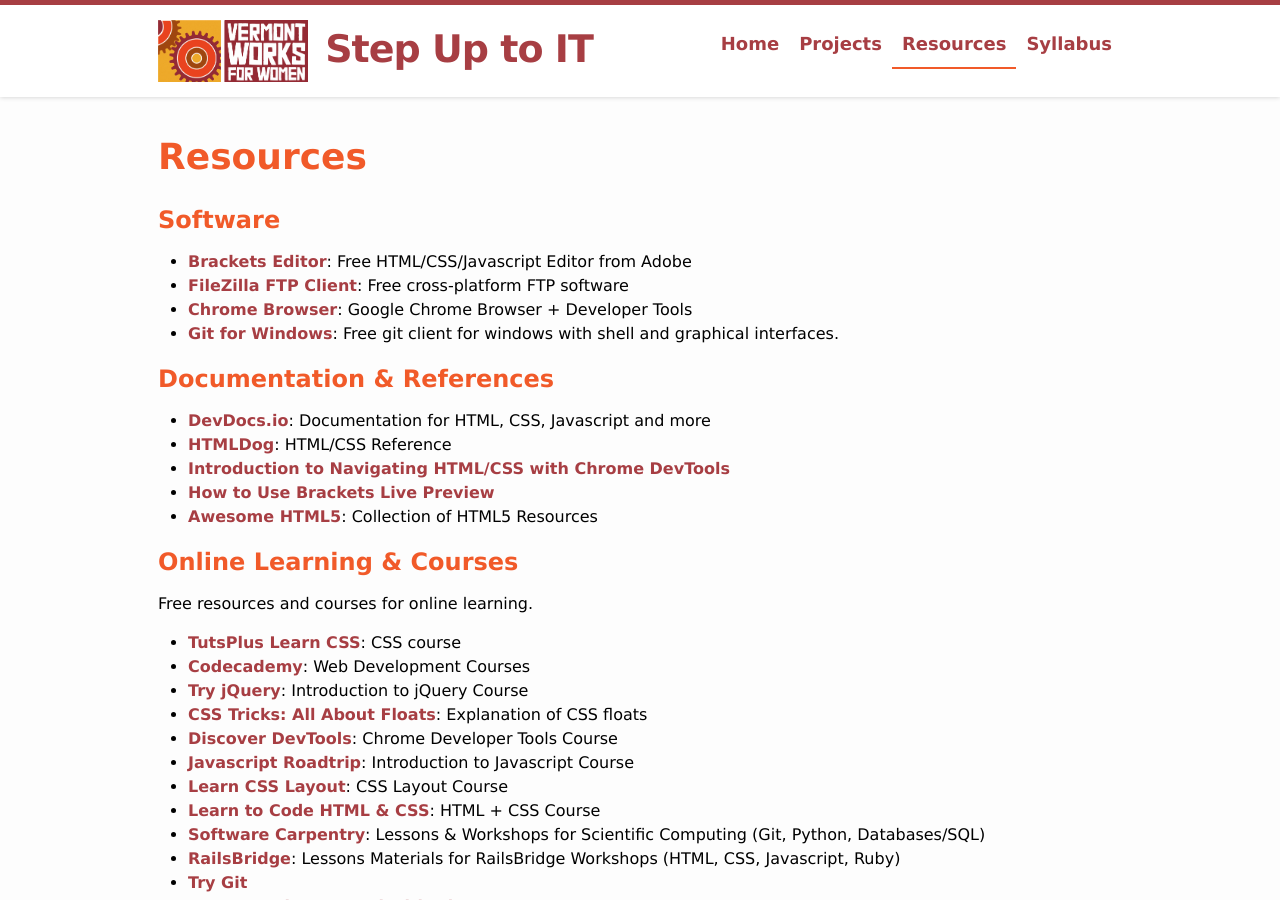
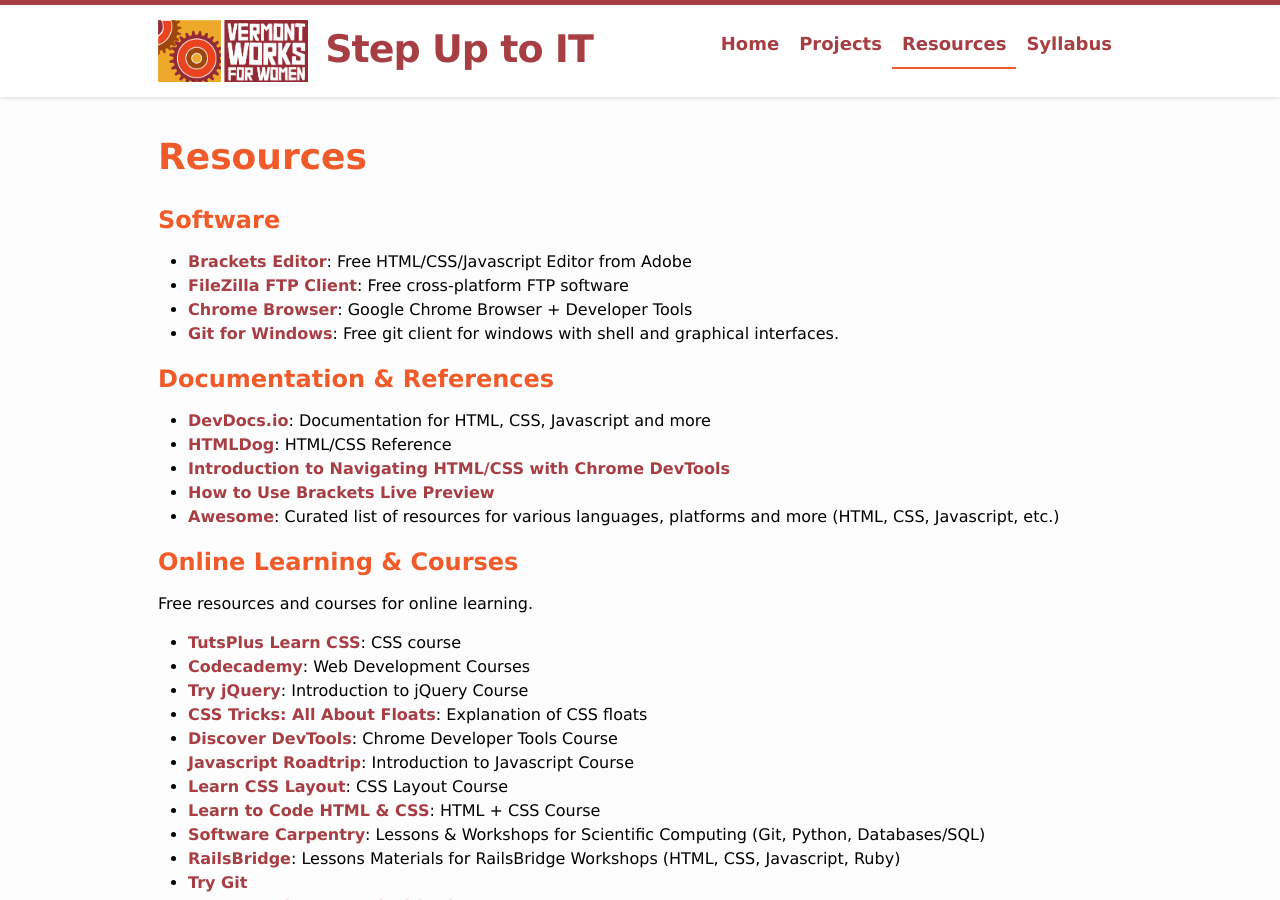
Before and after one commit to jennybeaudin/step-up-it, a Jekyll site: the page built from resource.md, in a window 1280 px wide and 900 px high. Built offline with Jekyll 4.4.1, drawn with Linux system fonts in a browser that asks for light colours.

Commit message:
Add awesome instead of html5 awesome.

```diff
--- a/resource.md
+++ b/resource.md
@@ -19,7 +19,7 @@
 -   [HTMLDog](http://htmldog.com): HTML/CSS Reference
 -   [Introduction to Navigating HTML/CSS with Chrome DevTools](https://github.com/adobe/brackets/wiki/How-to-Use-Brackets#live-preview)
 -   [How to Use Brackets Live Preview](https://github.com/adobe/brackets/wiki/How-to-Use-Brackets#live-preview)
--   [Awesome HTML5](https://github.com/diegocard/awesome-html5): Collection of HTML5 Resources
+-   [Awesome](https://github.com/sindresorhus/awesome): Curated list of resources for various languages, platforms and more (HTML, CSS, Javascript, etc.)
 
 Online Learning & Courses
 -------------------------
```
